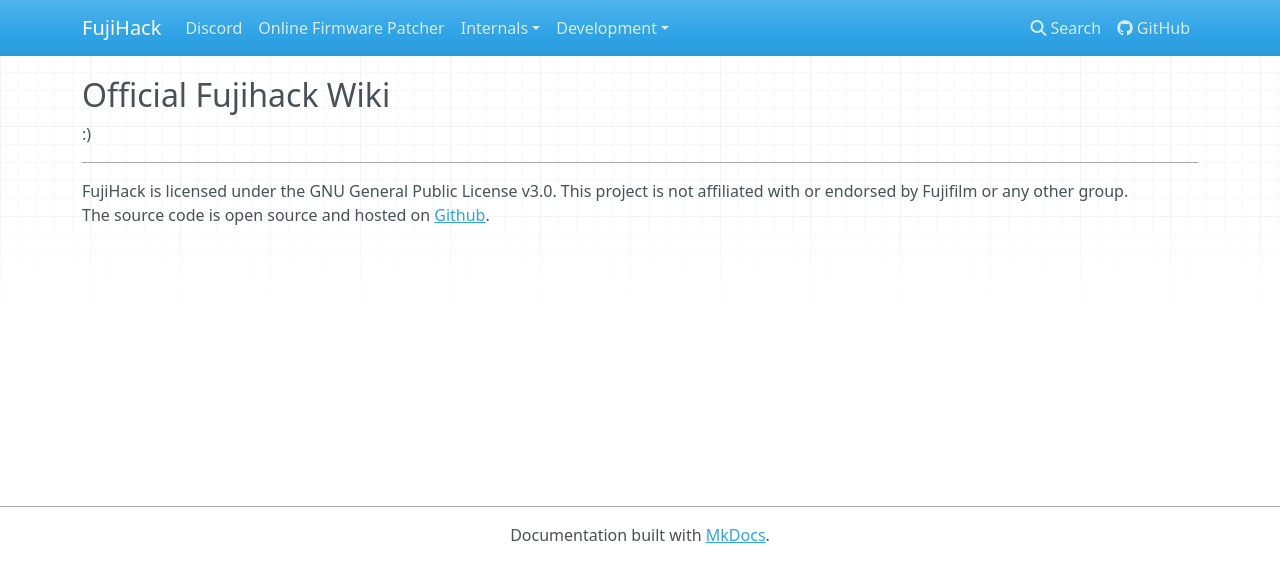
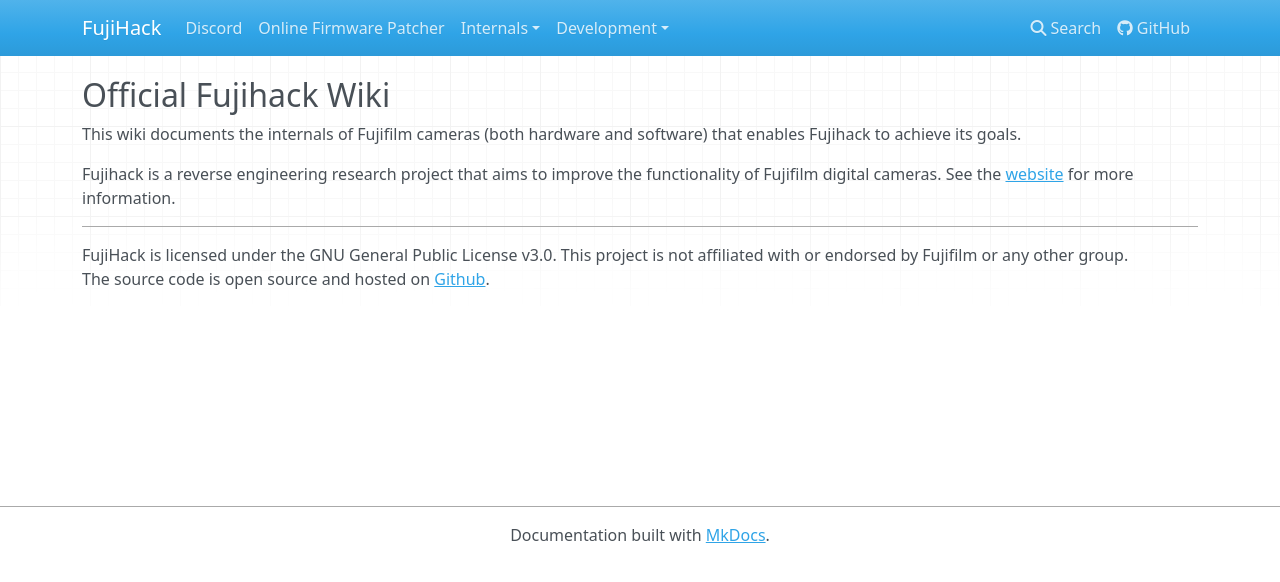
Before and after one commit to fujihack/wiki, an MkDocs documentation site: the page built from docs/index.md, in a window 1280 px wide. Shown: the top 582 px of the page. Built offline with MkDocs 1.6.1, drawn with Linux system fonts in a browser that asks for light colours; nearby versions of some CDN libraries.

Commit message:
Update index.md

```diff
--- a/docs/index.md
+++ b/docs/index.md
@@ -1,6 +1,9 @@
 ## Official Fujihack Wiki
 
-:)
+This wiki documents the internals of Fujifilm cameras (both hardware and software) that enables Fujihack to achieve its goals.
+
+Fujihack is a reverse engineering research project that aims to improve the functionality of Fujifilm digital cameras.
+See the [website](https://fujihack.org/) for more information.
 
 ---
 
```
